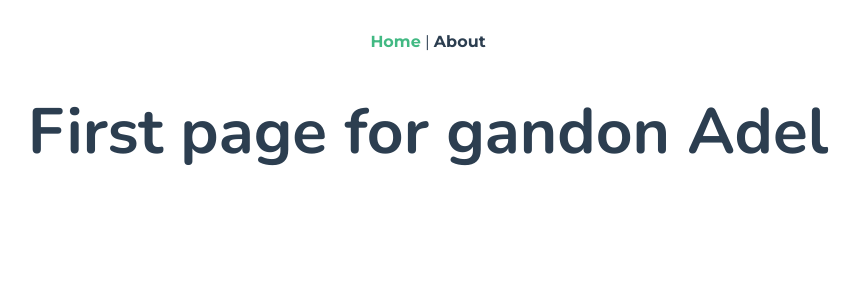
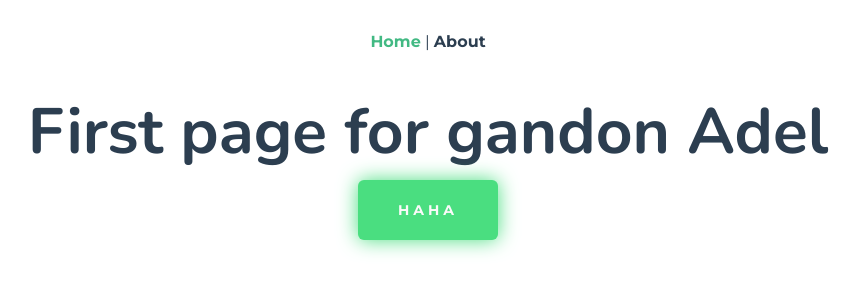
Before and after one commit to lam1nO/Fix-application, a Vue app in the folder client/: page /#/ in a window 1280 px wide. Shown: the top 300 px of the page, without its empty margins (212-1071 px from the left). Built offline with nearby package versions, Linux system fonts and the light colour scheme.

Commit message:
buttons, tailwind

```diff
--- a/client/package.json
+++ b/client/package.json
@@ -27,8 +27,11 @@
     "eslint": "^6.7.2",
     "eslint-plugin-prettier": "^3.3.1",
     "eslint-plugin-vue": "^7.0.0",
+    "node-sass": "^5.0.0",
     "postcss": "^7.0.35",
+    "postcss-nested": "^5.0.5",
     "prettier": "^2.2.1",
+    "sass-loader": "^11.0.1",
     "tailwindcss": "npm:@tailwindcss/postcss7-compat@^2.1.0"
   }
 }
--- a/client/postcss.config.js
+++ b/client/postcss.config.js
@@ -1,6 +1,7 @@
 module.exports = {
-  plugins: {
-    tailwindcss: {},
-    autoprefixer: {},
-  },
+  plugins: [
+    require('tailwindcss'),
+    require('postcss-nested'),
+    require('autoprefixer')
+  ],
 }
--- /dev/null
+++ b/client/src/components/Button.vue
@@ -0,0 +1,25 @@
+<template>
+  <button  @click="func()" v-bind:class="[color, size, caption ? 'caption' : '' ,  ]" class="btn"> {{text}}</button>
+</template>
+
+<script>
+export default {
+    name: 'Button',
+    props: {
+        color: String,
+        text: {
+            type: String,
+            required: true
+        },
+        caption: {
+            type: Boolean,
+            default: true,
+        },
+        size: String //sm, lg
+    }
+}
+</script>
+
+<style>
+
+</style>
--- a/client/src/index.css
+++ b/client/src/index.css
@@ -3,8 +3,13 @@
 @tailwind utilities;
 
 @layer base {
-    h1, h2, h3, h4, h5, h6 {
-        font-family: 'Nunito', sans-serif;
+    h1,
+    h2,
+    h3,
+    h4,
+    h5,
+    h6 {
+        font-family: "Nunito", sans-serif;
         @apply font-bold;
     }
 
@@ -21,6 +26,47 @@
     }
 
     * {
-        font-family: 'Montserrat', sans-serif;
+        font-family: "Montserrat", sans-serif;
     }
 }
+
+.green {
+    background: #4ade80;
+}
+
+.btn {
+    @apply shadow-md rounded-md text-txt-white focus:outline-none;
+
+    &.btn_lg {
+        @apply py-5 px-10;
+    }
+
+    &.btn_green {
+        @apply bg-green-400 shadow-green;
+    }
+
+    &.btn_blue {
+        @apply bg-lightBlue-400 shadow-blue;
+    }
+
+    &.caption {
+        @apply uppercase text-sm font-bold;
+        letter-spacing: 0.25rem;
+    }
+}
+
+.blue {
+    background: #38bdf8;
+}
+
+.sm {
+    width: 200px;
+    height: 46px;
+}
+
+.butt {
+    color: #fafaf9;
+    border-radius: 10px;
+    border: none;
+    box-shadow: 0px 0px 20px #4ade80;
+}
--- a/client/src/views/Home.vue
+++ b/client/src/views/Home.vue
@@ -1,16 +1,18 @@
 <template>
   <div class="home">
     <h1>First page for gandon Adel</h1>
+    <Button :color="'btn_green'" :text="'haha'" :size="'btn_lg'"/>
   </div>
 </template>
 
 <script>
 // @ is an alias to /src
-
+import Button from "@/components/Button.vue"
 
 export default {
   name: "Home",
   components: {
+    Button
   },
 };
 </script>
--- a/client/tailwind.config.js
+++ b/client/tailwind.config.js
@@ -10,6 +10,7 @@ module.exports = {
       lightBlue: colors.lightBlue,
       gray: colors.blueGray,
       green: colors.green,
+      blue: colors.blue,
       txt: {
         black: "#44403C",
         white: "#FAFAF9"
@@ -17,7 +18,12 @@ module.exports = {
       rose: colors.rose,
 
     },
-    extend: {},
+    extend: {
+      boxShadow: {
+        'green': '0 0px 20px 0 #4ADE80',
+        'blue': '0 0px 20px 0 #7DD3FC',
+      }
+    },
   },
   variants: {
     extend: {
```
Also changed, not shown: 1 other file (tests, documents, lock files or other folders).
